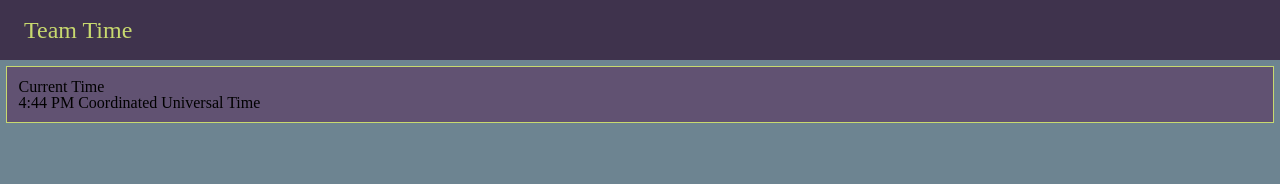
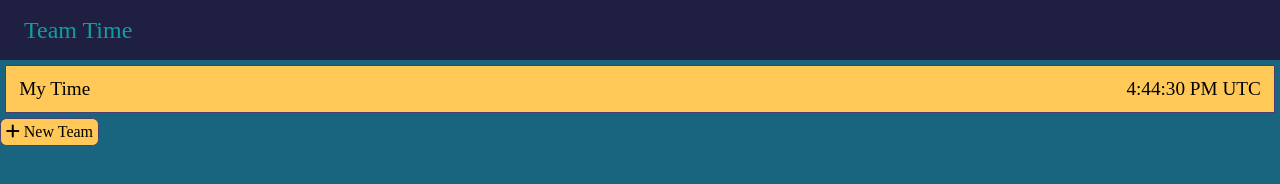
Before and after one commit to IntuitiveHarmony/teamTime, a plain HTML site: page index.html in a window 1280 px wide. Shown: the top 184 px of the page. Drawn offline with nearby package versions, Linux system fonts and the light colour scheme.

Commit message:
local storage init

```diff
--- a/index.html
+++ b/index.html
@@ -3,6 +3,7 @@
 <head>
   <meta charset="UTF-8">
   <meta name="viewport" content="width=device-width, initial-scale=1.0">
+  <script src="https://kit.fontawesome.com/0920e202c7.js" crossorigin="anonymous"></script>
   <script src="https://code.jquery.com/jquery-3.7.0.min.js" integrity="sha256-2Pmvv0kuTBOenSvLm6bvfBSSHrUJ+3A7x6P5Ebd07/g=" crossorigin="anonymous"></script>
   <link rel="icon" type="image/x-icon" href="images/favicon.png">
   <link rel="stylesheet" href="style.css">
@@ -12,12 +13,15 @@
   <nav class="navbar">
     <p class="nav-title">Team Time</p>
   </nav>
-  <div class="content-container">
+  <div class="clock-container">
     <div class="time-card local">
-      <h2 class="time-title">Current Time</h2>
-      <div class="local-time"></div>
+      <h2 class="time-title">My Time</h2>
+
+      <div class="local-time time-itself"></div>
     </div>
   </div>
+  <div class="add-member"><i class="fa-solid fa-plus"></i> New Team</div>
+
 
 </body>
 <script src="script.js"></script>
--- a/script.js
+++ b/script.js
@@ -1,19 +1,44 @@
-$(() => {
-  const updateLocalTime = () => {
+const getTime = () => {
   const currentTime = new Date();
   const options = {
     hour: "numeric",
     minute: "numeric",
-
-      timeZoneName: "long",
+    second: "numeric",
+    timeZoneName: "short",
   };
-    const formattedTime = currentTime.toLocaleTimeString(undefined, options);
-    $(".local-time").text(formattedTime);
+  return currentTime.toLocaleTimeString(undefined, options);
 };
 
+const updateLocalTime = () => {
+  $(".local-time").text(getTime);
+};
+
+const addTeam = () => {
+  const team = {
+    name: "Test Team",
+    members: [
+      {
+        name: "Jason",
+        location: "Denver",
+        timeZone: "",
+      },
+      {
+        name: "Harley",
+        location: "Dream Land",
+        timeZone: "",
+      },
+    ],
+  };
+  localStorage.setItem(`Team: ${team}: `, JSON.stringify(team));
+  console.log(team);
+};
+
+$(() => {
   // Update the time immediately when the page loads
   updateLocalTime();
-
   // Update the time every second
   setInterval(updateLocalTime, 1000);
+
+  // Add Member Button
+  $(".add-member").click(addTeam);
 });
--- a/style.css
+++ b/style.css
@@ -50,13 +50,14 @@ table {
 
 /* MY STUFF */
 :root {
-  --primary-color: #6D8491;
-  --secondary-color: #3F334D;
-  --secondary-fade: #615272;
-  --accent-color: #C8D96F;
+  --dark-color: #1f2041;
+  --dark-accent: #19647e;
+  --light-accent: #119da4;
+  --secondary-dark: #4b3f72;
+  --secondary-light: #ffc857;
 }
 body {
-  background-color: var(--primary-color);
+  background-color: var(--dark-accent);
 }
 .navbar {
   display: flex;
@@ -64,20 +65,39 @@ body {
   width: 100vw;
   height: 2.5em;
   font-size: 1.5em;
-  background-color: var(--secondary-color);
+  background-color: var(--dark-color);
   padding-left: 1em;
 }
 .nav-title {
-  color: var(--accent-color);
+  color: var(--light-accent);
+}
+.clock-container {
+  padding: .3em;
 }
 .time-title {
+}
+.time-card {
+  display: flex;
+  justify-content: space-between;
+  background-color: var(--light-accent);
+  border: 1px solid var(--secondary-dark);
+  padding: .7em;
+  font-size: 1.2em;
+}
+.local {
+  background-color: var(--secondary-light);
+}
+.time-itself {
+  /* font-size: 1.7em; */
+}
+.add-member {
+  padding: .3em;
+  background-color: var(--secondary-light);
+  width: fit-content;
+  border-radius: .4em;
+  border: 1px solid var(--secondary-dark);
 
 }
-.time-card {
-  border: 1px solid var(--accent-color);
-  margin: .4em;
-  padding: .7em;
+.team-modal {
+  display: none;
 }
-.local {
-  background-color: var(--secondary-fade);
-}
```
Lines whose indentation alone changed are shown as unchanged.
